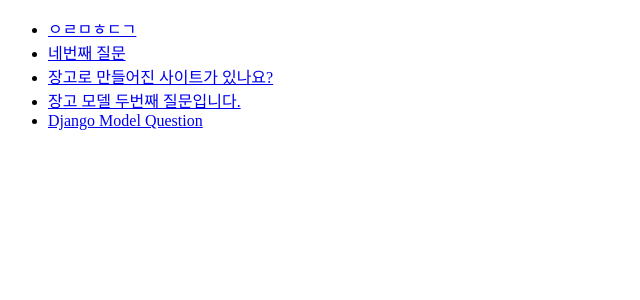
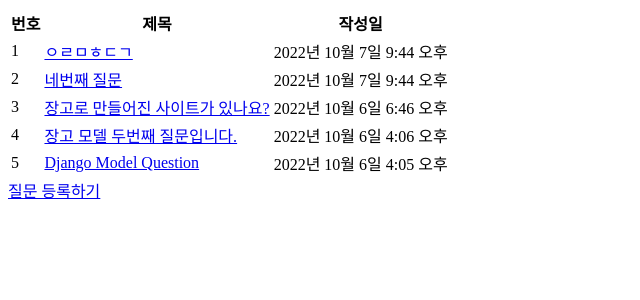
Before and after one commit to miruy/Pybo, a Django app: page /pybo/ in a window 1280 px wide. Shown: the top 300 px of the page, without its empty margins (0-640 px from the left). Run offline with Django 4.2, Linux system fonts and the light colour scheme; data comes from the database, SQL or seed files in the repository; both versions use the stored data as it was after the commit.

Commit message:
django form

```diff
--- a/mysite/pybo/urls.py
+++ b/mysite/pybo/urls.py
@@ -6,5 +6,6 @@
 urlpatterns = [
     path('', views.index, name='index'),  # /pybo로 url요청 시 views.index로 리턴
     path('<int:question_id>/', views.detail, name='detail'), # int 형의 question_id가(= /pybo/2 )로 url요청 시 views.detail로 리턴
-    path('answer/create/<int:question_id>/', views.answer_create, name='answer_create'), # 기능안의 세부 기능(앱 안의 새부 앱)의 경로, 메서드, 별칭
+    path('answer/create/<int:question_id>/', views.answer_create, name='answer_create'), # 답변 등록 기능 경로, 메서드, 별칭
+    path('question/create/', views.question_create, name='question_create'),    # 질문 등록 기능 추가(경로, 메서드, 별칭)
 ]
--- a/mysite/pybo/views.py
+++ b/mysite/pybo/views.py
@@ -4,6 +4,8 @@
 from django.shortcuts import render, get_object_or_404, redirect # render : 파이썬 데이터를 템플릿에 적용하여 html로 반환하는 함수
 from .models import Question    # model 중 Question 모델 사용
 from django.utils import timezone
+from .forms import QuestionForm
+
 
 
 def index(request):
@@ -22,3 +24,17 @@
     question = get_object_or_404(Question, pk=question_id)
     question.answer_set.create(content=request.POST.get('content'), create_date=timezone.now())
     return redirect('pybo:detail', question_id=question.id)
+
+
+def question_create(request):   # 질문 등록 메서드
+    if request.method == 'POST':    # post로 요청이 왔다면
+        form = QuestionForm(request.POST)   # 요청이 온 객체를 form이라는 변수에 대입
+        if form.is_valid():   # 요청이 온 객체가 데이터를 가지고 있다면(질문제목과 내용이 있다면)
+            question = form.save(commit=False)  # 질문제목, 내용 데이터 임시 저장(아직 DB에는 저장안함)
+            question.create_date = timezone.now()   # 작성일 저장
+            question.save() # 데이터를 실제로 객체에 저장(실제 DB에 데이터 저장)
+            return redirect('pybo:index')   # 성공 후 질문 목록페이지로 리턴
+    else:      # get으로 왔다면(post로 요청이 오지 않았다면)
+        form = QuestionForm()   # 빈 객체를 form 변수에 대입(질문제목과 내용없음)
+    context = {'form': form}    # 질문 등록 페이지로 리턴
+    return render(request, 'pybo/question_form.html', context)
--- a/mysite/templates/pybo/question_list.html
+++ b/mysite/templates/pybo/question_list.html
@@ -3,14 +3,46 @@
 {% extends 'base.html' %}   {# base.html 상속 #}
 {% block content %}         {# base.html body에 들어갈 부분 #}
 
-    {% if question_list %}  {# question_list가 있다면 #}
-        <ul>
+    <div class="container my-3">
+        <table class="table">
+            <thead>
+            <tr class="table-dark">
+                <th>번호</th>
+                <th>제목</th>
+                <th>작성일</th>
+            </tr>
+            </thead>
+            <tbody>
+            {% if question_list %}
             {% for question in question_list %}
-            <li><a href="{% url 'pybo:detail' question.id %}">{{ question.subject }}</a></li>   {# {{ 출력 태그 }} #}
-            {% endfor %}  {# 닫는 태그 #}
-        </ul>
-    {% else %}   {# question_list가 없다면 #}
-        <p>질문이 없습니다.</p>
-    {% endif %} {# 닫는 태그 #}
+            <tr>
+                <td>{{ forloop.counter }}</td>
+                <td>
+                    <a href="{% url 'pybo:detail' question.id %}">{{ question.subject }}</a>
+                </td>
+                <td>{{ question.create_date }}</td>
+            </tr>
+            {% endfor %}
+            {% else %}
+            <tr>
+                <td colspan="3">질문이 없습니다.</td>
+            </tr>
+            {% endif %}
+            </tbody>
+        </table>
+
+        <a href="{% url 'pybo:question_create' %}">질문 등록하기</a>
+
+    </div>
+
+{#    {% if question_list %}  {# question_list가 있다면 #}
+{#        <ul>#}
+{#            {% for question in question_list %}#}
+{#            <li><a href="{% url 'pybo:detail' question.id %}">{{ question.subject }}</a></li>   {# {{ 출력 태그 }} #}
+{#            {% endfor %}  {# 닫는 태그 #}
+{#        </ul>#}
+{#    {% else %}   {# question_list가 없다면 #}
+{#        <p>질문이 없습니다.</p>#}
+{#    {% endif %} {# 닫는 태그 #}
 
 {% endblock %}
```
Also changed, not shown: mysite/pybo/forms.py (added, +16 -0 lines), mysite/templates/pybo/question_detail.html (+42 -14 lines), mysite/templates/pybo/question_form.html (added, +13 -0 lines), mysite/db.sqlite3.
